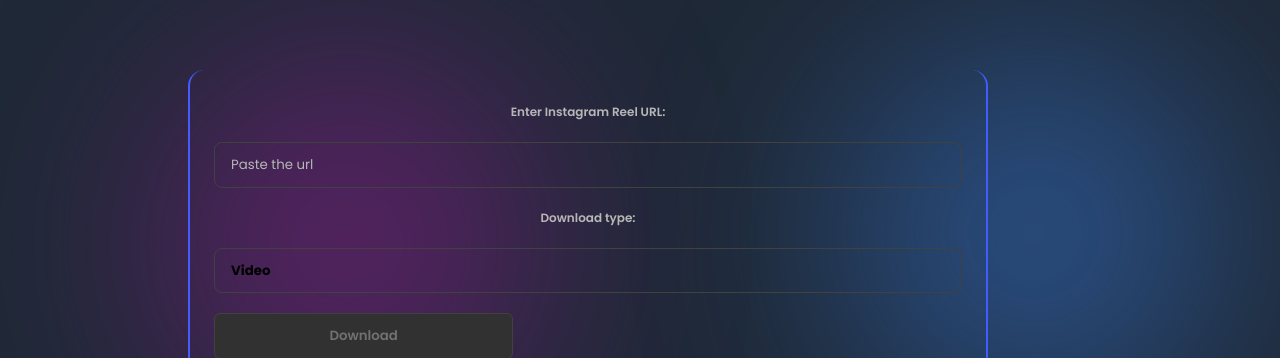
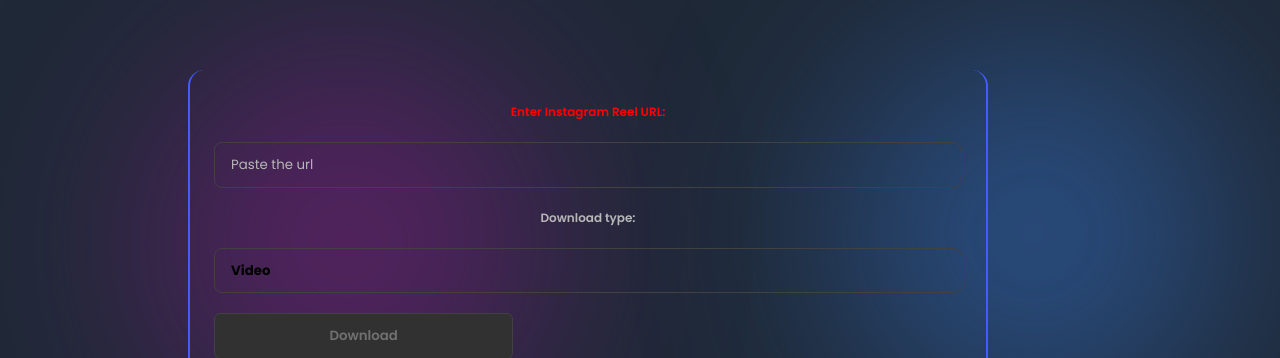
Before and after one commit to tatapudisairam/IMD, a Flask app: page / in a window 1280 px wide. Shown: the part 72-430 px from the top of the page. Run offline with Flask 3, Linux system fonts and the light colour scheme; some libraries are stand-ins or nearby versions.

Commit message:
Update index.html

```diff
--- a/templates/index.html
+++ b/templates/index.html
@@ -1030,7 +1030,7 @@
                 <div class="form-container">
                     <form class="form" action="/" method="POST" id="download-form">
                         <div class="form-group">
-                            <label for="reel_url" style="color: #b7b7b7;">Enter Instagram Reel URL:</label>
+                            <label for="reel_url" style="color: red;">Enter Instagram Reel URL:</label>
                             <input type="text" id="reel_url" name="reel_url" required placeholder="Paste the url">
                         </div>
                         <div class="form-group">
```
